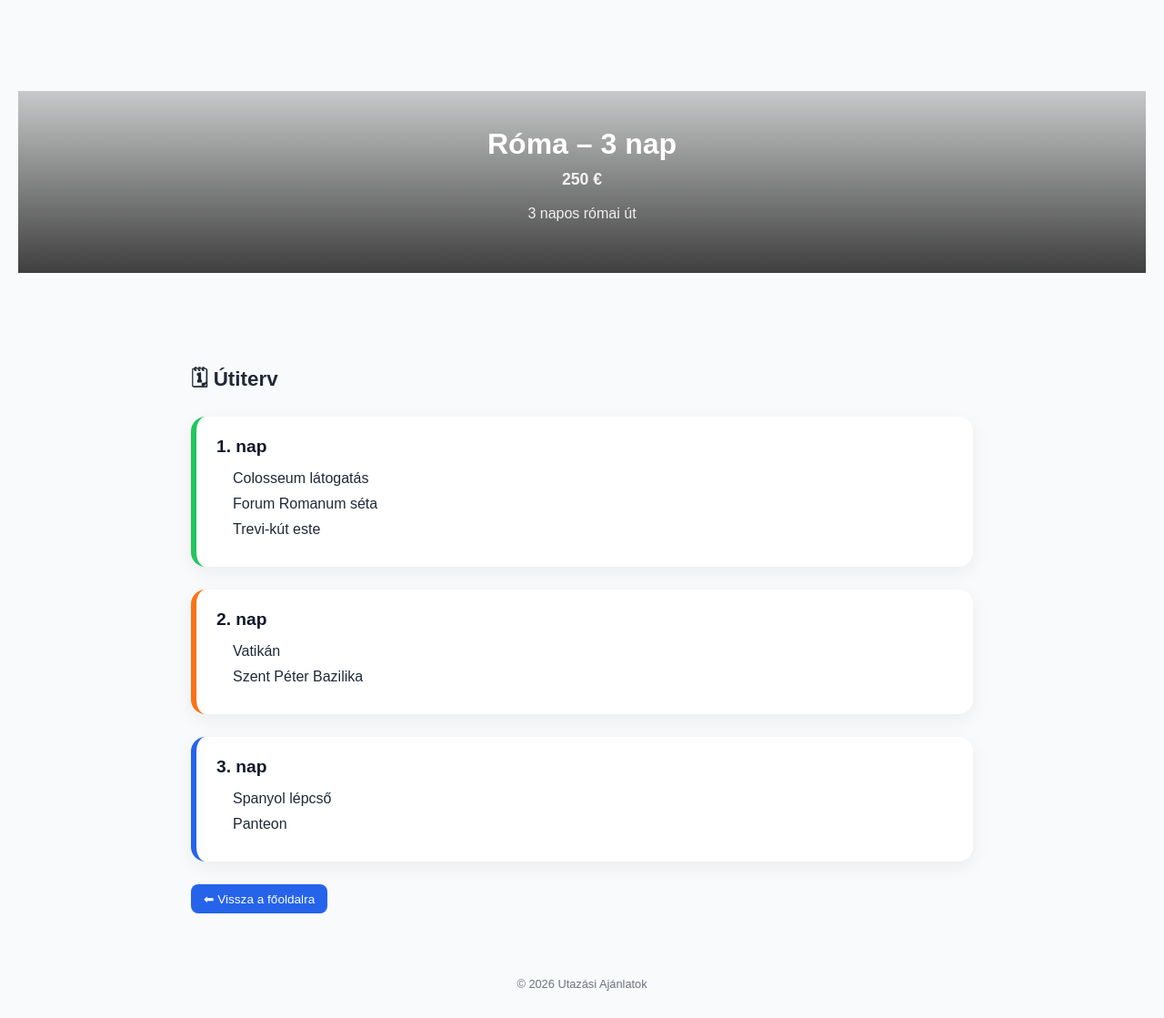
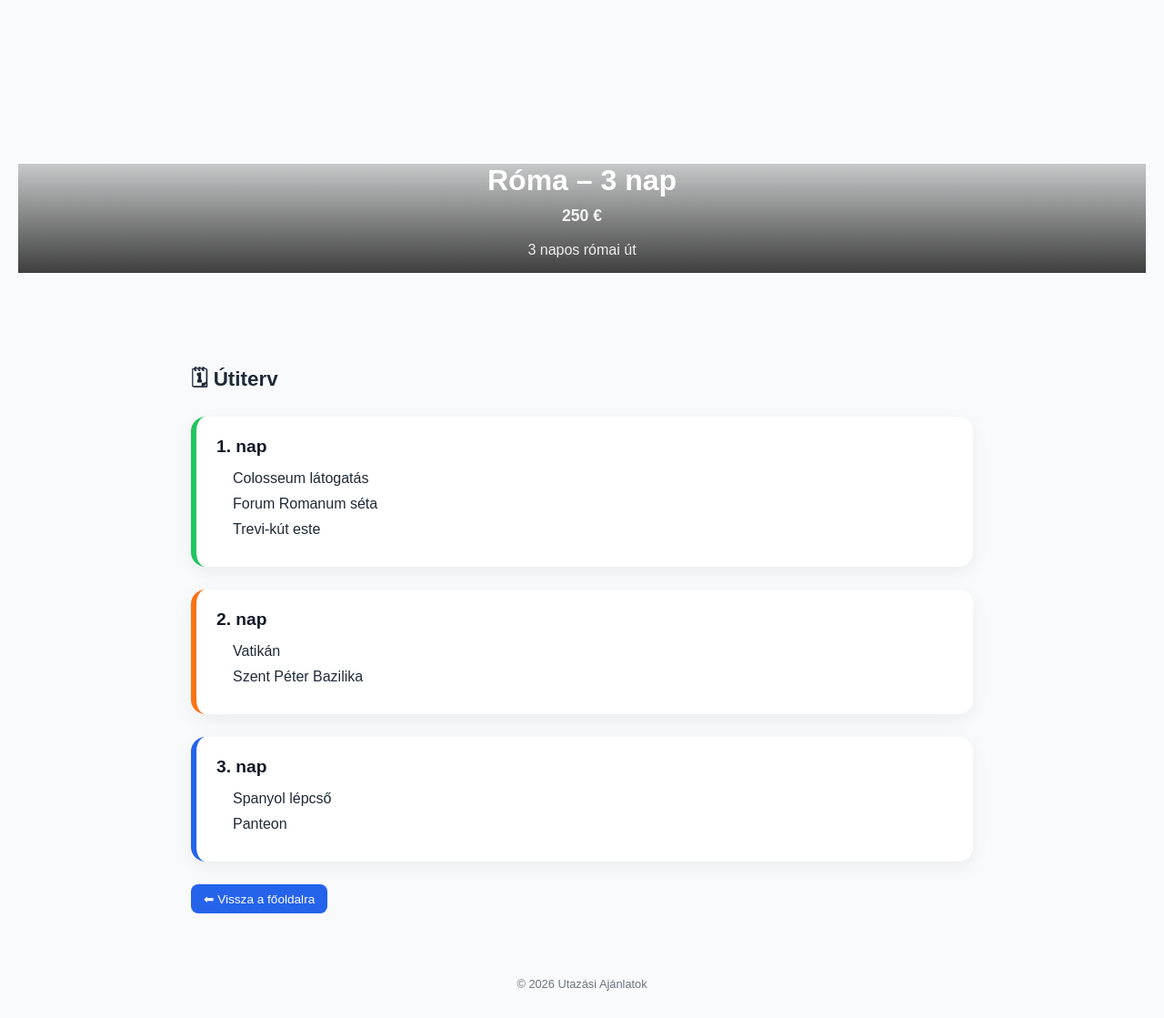
Before and after one commit to Norbi6/travel_site, a Jekyll site: the page built from _offers/rome3.md, in a window 1280 px wide. Shown: the whole page at 91% size. Built offline with Jekyll 4.4.1, drawn with Linux system fonts in a browser that asks for light colours.

Commit message:
Update style.css

```diff
--- a/assets/css/style.css
+++ b/assets/css/style.css
@@ -228,7 +228,7 @@ footer {
   width: 100%;
   background: linear-gradient(to top, rgba(0,0,0,0.75), rgba(0,0,0,0.2));
   color: white;
-  padding: 40px 20px;
+
 }
 
 .hero-overlay h1 {
```
